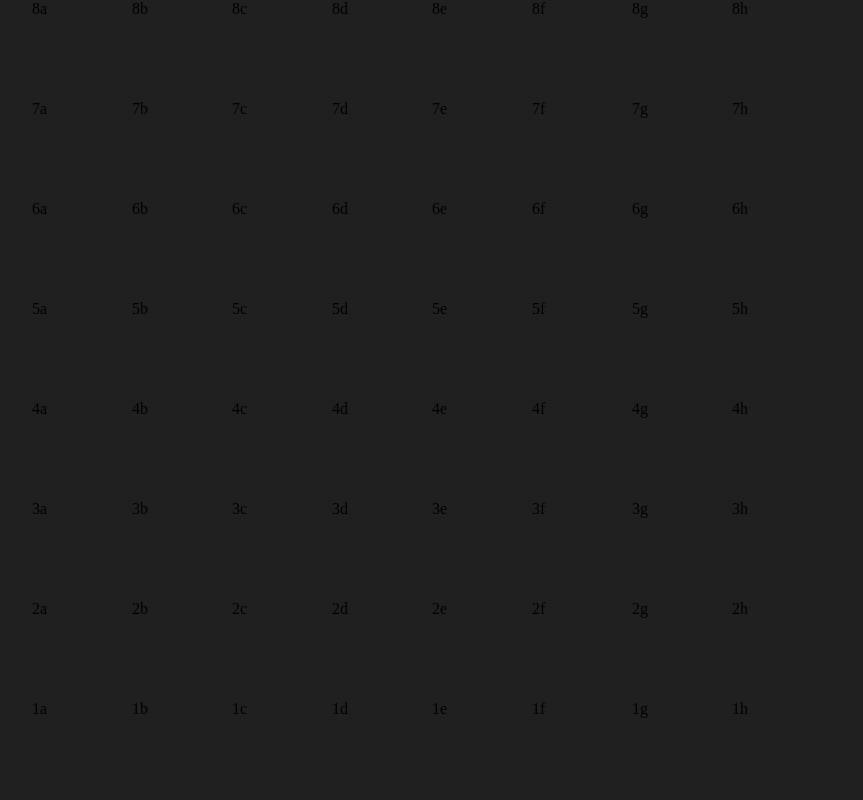
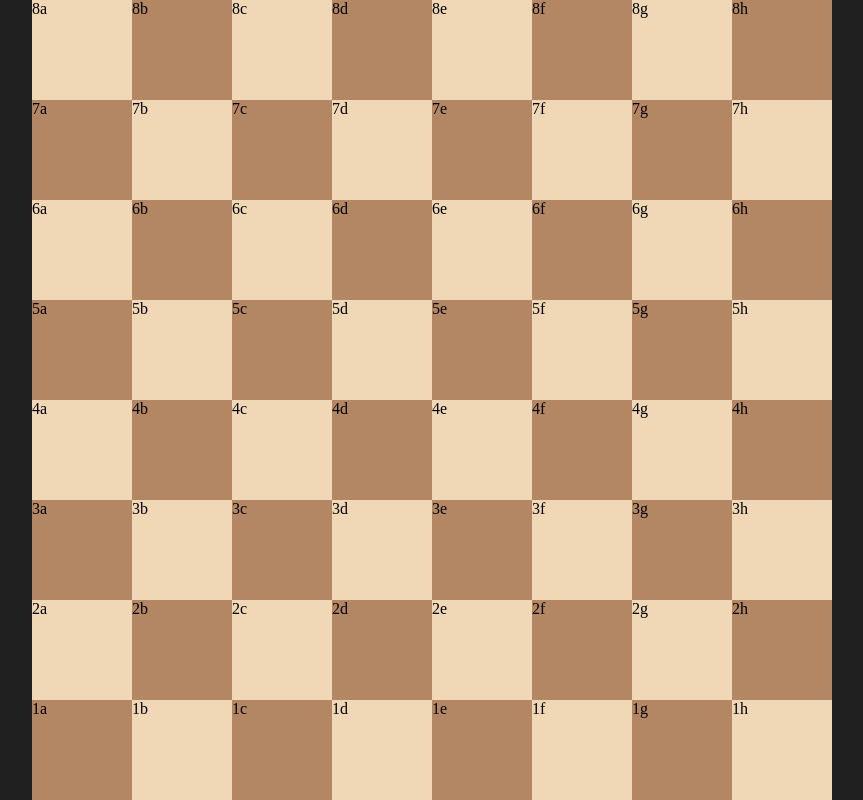
Before and after one commit to EJQuezada/chess, a React (Create React App) app: page / in a window 1280 px wide. Shown: the whole page, without its empty margins (208-1071 px from the left). Built offline with nearby package versions, Linux system fonts and the light colour scheme.

Commit message:
add basic functions for light and dark tiles in Board.css

```diff
--- a/src/components/Board/Board.css
+++ b/src/components/Board/Board.css
@@ -8,3 +8,12 @@
     grid-template-rows: repeat(8,var(--tile-size));
     width: calc(8*var(--tile-size));
 }
+.tile {
+
+}
+.tile--light{
+    background: var(--light-tile);
+}
+.tile--dark{
+    background: var(--dark-tile);
+}
```
